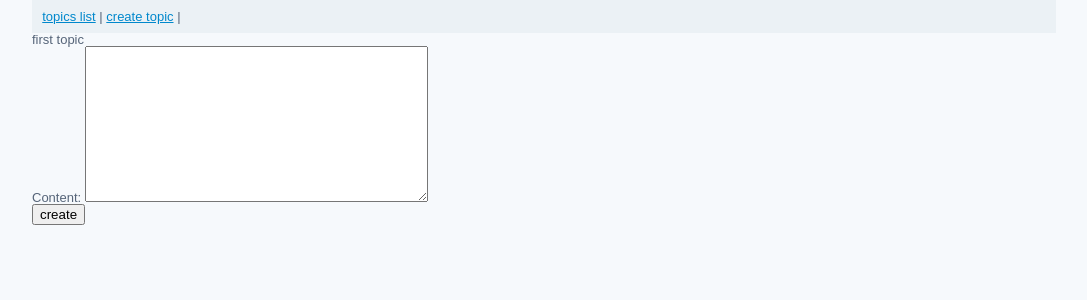
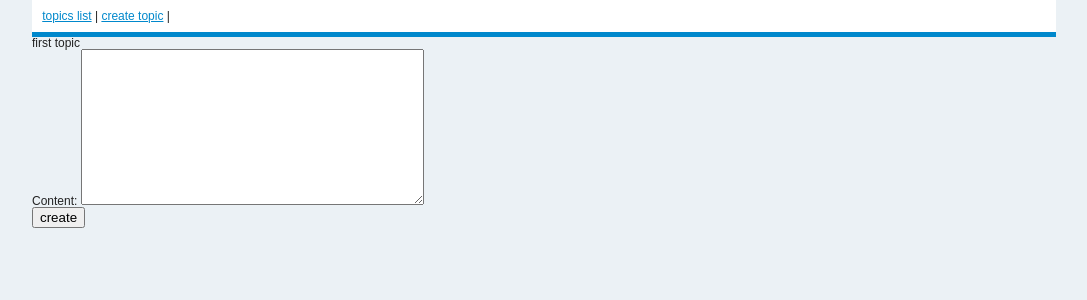
Before and after one commit to kichawa/overmind, a Django app: template overmind/forum/templates/forum/post_create.html in a window 1280 px wide. Shown: the top 300 px of the page, without its empty margins (96-1183 px from the left). Run offline with Django 3.2, Linux system fonts and the light colour scheme; the template is opened without the code that fills it: values that come from a table or form of the project are taken from there, others are empty; data comes from the database, SQL or seed files in the repository; parts of the project's set-up code (start-up, migrations or seed data) failed here and were passed over; some libraries are stand-ins or nearby versions.

Commit message:
some styling

```diff
--- a/overmind/forum/static/forum/css/styles.css
+++ b/overmind/forum/static/forum/css/styles.css
@@ -1,5 +1,5 @@
 p, span, div, em {
-  color: #566579; }
+  color: #222222; }
   p.small, span.small, div.small, em.small {
     font-size: 11px; }
 
@@ -96,42 +96,60 @@ article, aside, details, figcaption, figure, footer, header, hgroup, menu, nav,
 
 html, body {
   min-height: 100%;
-  background-color: #f6f9fc; }
+  background-color: #ebf1f5; }
 
 .main {
   max-width: 1024px;
   margin: 0 auto;
   font-family: arial, sans-serif;
-  font-size: 13px; }
+  font-size: 12px; }
 
 .content {
   margin: auto; }
 
 .header {
-  background-color: #ebf1f5;
+  background-color: white;
   margin: auto;
-  padding: 1%; }
+  padding: 1%;
+  border-bottom: 5px solid #0088cc; }
 
 .tag {
-  margin: 0 2px; }
+  margin: 0 4px; }
+  .tag.solved {
+    background: #bbffbb;
+    padding: 0 4px; }
+  .tag.closed {
+    background: #ffbbbb;
+    padding: 0 4px; }
 
 .topic-list {
-  background: white; }
+  background: white;
+  table-layout: fixed; }
   .topic-list .row {
     border-bottom: 1px solid #ebf1f5; }
   .topic-list .col {
-    padding: 8px;
+    padding: 6px 8px;
     overflow: hidden;
     max-width: 439px;
     white-space: nowrap;
     text-overflow: ellipsis;
-    line-height: 1.4em; }
+    line-height: 1.6em; }
     .topic-list .col:first-child {
       line-height: 0;
       width: 36px; }
     .topic-list .col:last-child {
       text-align: right; }
+    .topic-list .col.right-align {
+      text-align: right; }
   .topic-list .topic-col a {
     font-size: 14px;
     font-weight: bold;
     text-decoration: none; }
+
+.pagination {
+  background: #222222;
+  padding: 8px;
+  text-align: center;
+  border-top: 5px solid #0088cc; }
+  .pagination span {
+    color: white; }
--- a/scss/_partials.scss
+++ b/scss/_partials.scss
@@ -1,3 +1,4 @@
 @import "partials/header";
 @import "partials/tags";
 @import "partials/topic_list";
+@import "partials/pagination";
--- a/scss/base/_base.scss
+++ b/scss/base/_base.scss
@@ -63,7 +63,7 @@
 
 html, body {
   min-height: 100%;
-  background-color: $bgLevel2;
+  background-color: $bgLevel1;
 }
 
 .main {
--- a/scss/base/_colors.scss
+++ b/scss/base/_colors.scss
@@ -1,12 +1,23 @@
-$bgLevel1: #fff;
-$bgLevel2: #f6f9fc;
-$bgLevel3: #ebf1f5;
-$bgLevel4: #333;
+$colorWhite: #fff;
 
-$textPrimary: #566579;
-$textHighlight: #08c;
+$colorVeryLightBlue: #f6f9fc;
+$colorLightBlue: #ebf1f5;
+$colorShinyBlue: #08c;
 
-$grey: #ccc;
-$lightGrey: #eee;
+$colorLightRed: #fbb;
 
-$shadowColor: #ccc;
+$colorLightGreen: #bfb;
+
+$colorGrey: #566579;
+$colorDarkGrey: #222;
+
+
+$bgLevel1: $colorLightBlue;
+$bgLevel2: $colorWhite;
+$bgLevel3: $colorVeryLightBlue;
+
+$textPrimary: $colorDarkGrey;
+$textHighlight: $colorShinyBlue;
+
+$tagSolved: $colorLightGreen;
+$tagClosed: $colorLightRed;
--- a/scss/base/_fonts.scss
+++ b/scss/base/_fonts.scss
@@ -1,5 +1,5 @@
 $fontFamilyMain: arial, sans-serif;
-$fontSizeBase: 13px;
+$fontSizeBase: 12px;
 $fontSizeSmall: 11px;
 $fontSizeBig: 14px;
 
--- a/scss/partials/_header.scss
+++ b/scss/partials/_header.scss
@@ -1,5 +1,6 @@
 .header {
-  background-color: $bgLevel3;
+  background-color: $bgLevel2;
   margin: auto;
-  padding: 1%;;
+  padding: 1%;
+  border-bottom: 5px solid $colorShinyBlue;
 }
--- /dev/null
+++ b/scss/partials/_pagination.scss
@@ -0,0 +1,10 @@
+.pagination {
+  background: $colorDarkGrey;
+  padding: 8px;
+  text-align: center;
+  border-top: 5px solid $colorShinyBlue;
+
+  span {
+    color: $colorWhite;
+  }
+}
--- a/scss/partials/_tags.scss
+++ b/scss/partials/_tags.scss
@@ -1,3 +1,13 @@
 .tag {
-  margin: 0 2px;
+  margin: 0 4px;
+
+  &.solved {
+    background: $tagSolved;
+    padding: 0 4px;
+  }
+
+  &.closed {
+    background: $tagClosed;
+    padding: 0 4px;
+  }
 }
--- a/scss/partials/_topic_list.scss
+++ b/scss/partials/_topic_list.scss
@@ -1,21 +1,26 @@
 .topic-list {
-  background: $bgLevel1;
+  background: $bgLevel2;
+  table-layout: fixed;
   .row {
-    border-bottom: 1px solid $bgLevel3;
+    border-bottom: 1px solid $colorLightBlue;
   }
   .col {
-    padding: 8px;
+    padding: 6px 8px;
     overflow: hidden;
     max-width: 439px;
     white-space: nowrap;
     text-overflow: ellipsis;
-    line-height: 1.4em;
+    line-height: 1.6em;
 
     &:first-child {
       line-height: 0;
       width: 36px;
     }
     &:last-child {
+      text-align: right;
+    }
+
+    &.right-align {
       text-align: right;
     }
   }
```
Also changed, not shown: overmind/forum/templates/forum/topics_list.html (+14 -8 lines).
